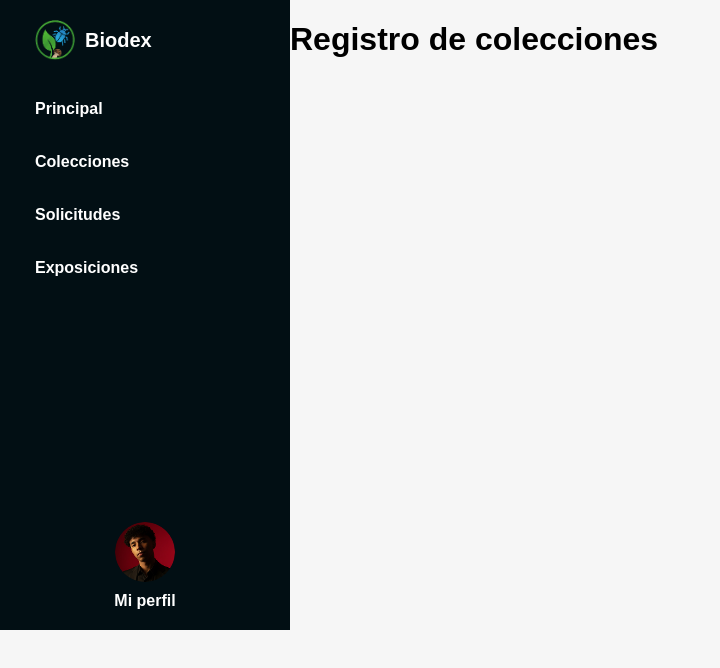
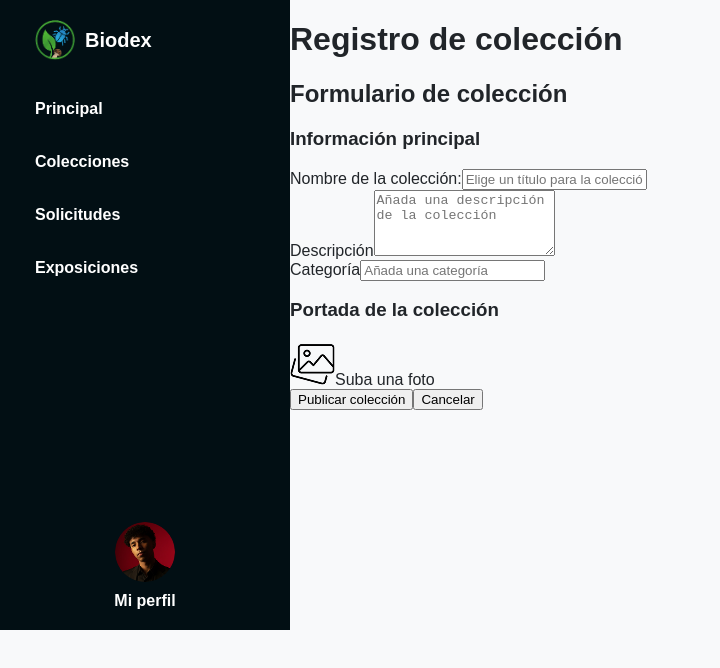
Before and after one commit to AndresGonzalez10/BioDexFront, an Angular app: page /colection in a window 1280 px wide. Shown: the top 668 px of the page, without its empty margins (0-720 px from the left). Built offline with nearby package versions, Linux system fonts and the light colour scheme.

Commit message:
se completa el html de registro de colecciones

```diff
--- a/src/app/pages/colection-r/colection-r.css
+++ b/src/app/pages/colection-r/colection-r.css
@@ -1,8 +1,6 @@
-
 .registro-coleccion-container {
   display: flex;
   height: 100vh;
-  overflow: hidden;
-  background-color: var(--gris-fondo);
-  color: var(--negro);
+  background-color: #f8f9fa;
+  color: #212529;
 }
--- a/src/app/pages/colection-r/colection-r.html
+++ b/src/app/pages/colection-r/colection-r.html
@@ -1,10 +1,49 @@
 <div class="registro-coleccion-container">
-    <app-nav-bar></app-nav-bar>
+  <app-nav-bar></app-nav-bar>
 
-<main>
-    <h1>Registro de colecciones</h1>
-        <div class="formulario">
+  <main>
+    <div class="header-registro">
+      <h1>Registro de colección</h1>
+    </div>
 
+    <form class="formulario-container">
+      <h2>Formulario de colección</h2>
+
+      <div class="seccion-formulario">
+        <h3>Información principal</h3>
+
+        <div class="form-group">
+          <label for="nombre-coleccion">Nombre de la colección:</label>
+          <input type="text" id="nombre-coleccion" placeholder="Elige un título para la colección">
         </div>
-</main>
+
+        <div class="form-group">
+          <label for="descripcion">Descripción</label>
+          <textarea id="descripcion" rows="4" placeholder="Añada una descripción de la colección"></textarea>
+        </div>
+
+        <div class="form-group">
+          <label for="categoria">Categoría</label>
+          <input type="text" id="categoria" placeholder="Añada una categoría">
+        </div>
+      </div>
+
+      <div class="seccion-formulario">
+        <h3>Portada de la colección</h3>
+        <div class="upload-box">
+          <label for="portada-file" class="upload-label">
+            <img src="/assets/imagenes.png" alt="Icono de imagen">
+            <span>Suba una foto</span>
+          </label>
+          <input type="file" id="portada-file" hidden>
+        </div>
+      </div>
+
+      <div class="acciones-formulario">
+        <button type="submit" class="btn-publicar">Publicar colección</button>
+        <button type="button" class="btn-cancelar">Cancelar</button>
+      </div>
+
+    </form>
+  </main>
 </div>
```
